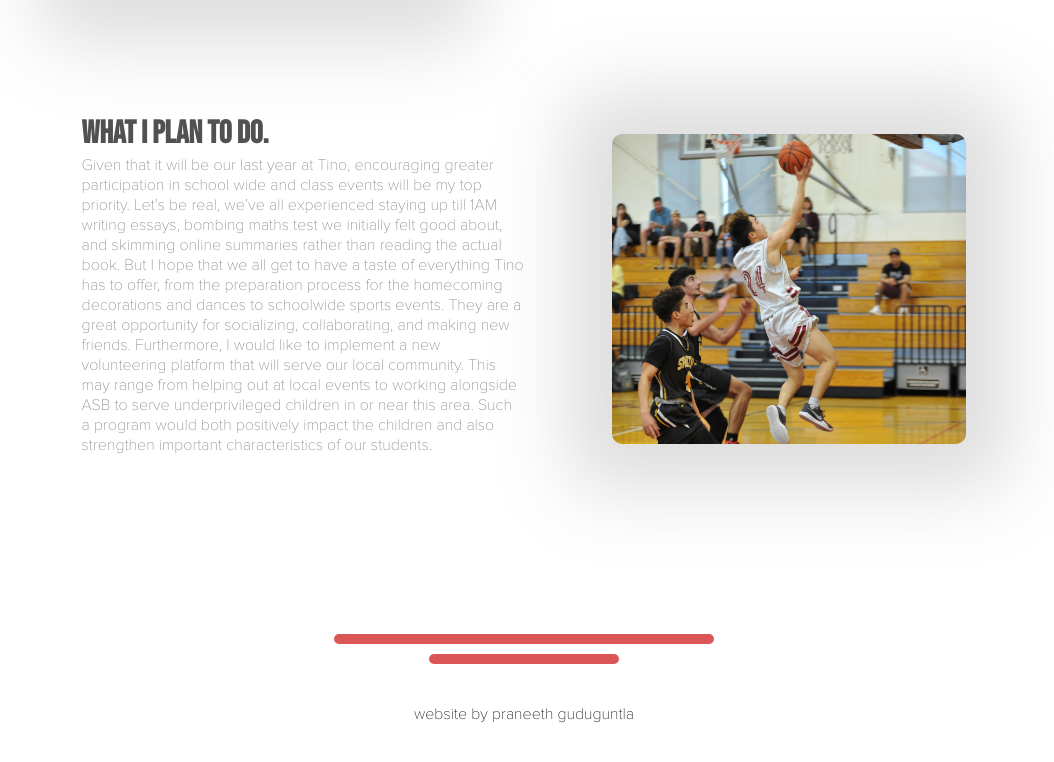
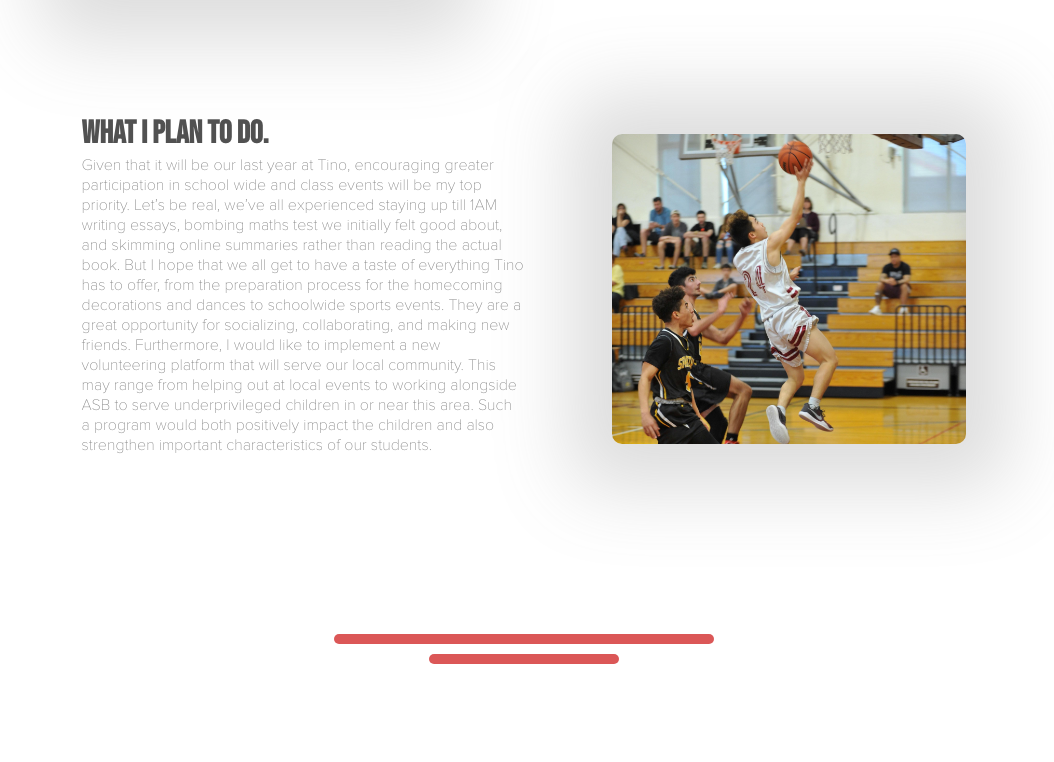
Before and after one commit to timothychang2020/timothychang.github.io, a plain HTML site: page index.html in a window 1280 px wide. Shown: the part 1249-2011 px from the top of the page, without its empty margins (116-1170 px from the left). After the commit the page ends 1979 px from the top, so only its background shows below. Drawn offline with Linux system fonts and the light colour scheme; a script that the page names is missing.

Commit message:
Update index.html
remove pran

```diff
--- a/index.html
+++ b/index.html
@@ -78,11 +78,6 @@
 
           </div>
 
-          <div class="pran">
-
-            <p>website by praneeth guduguntla</p>
-
-          </div>
     </div>
 
 
```
